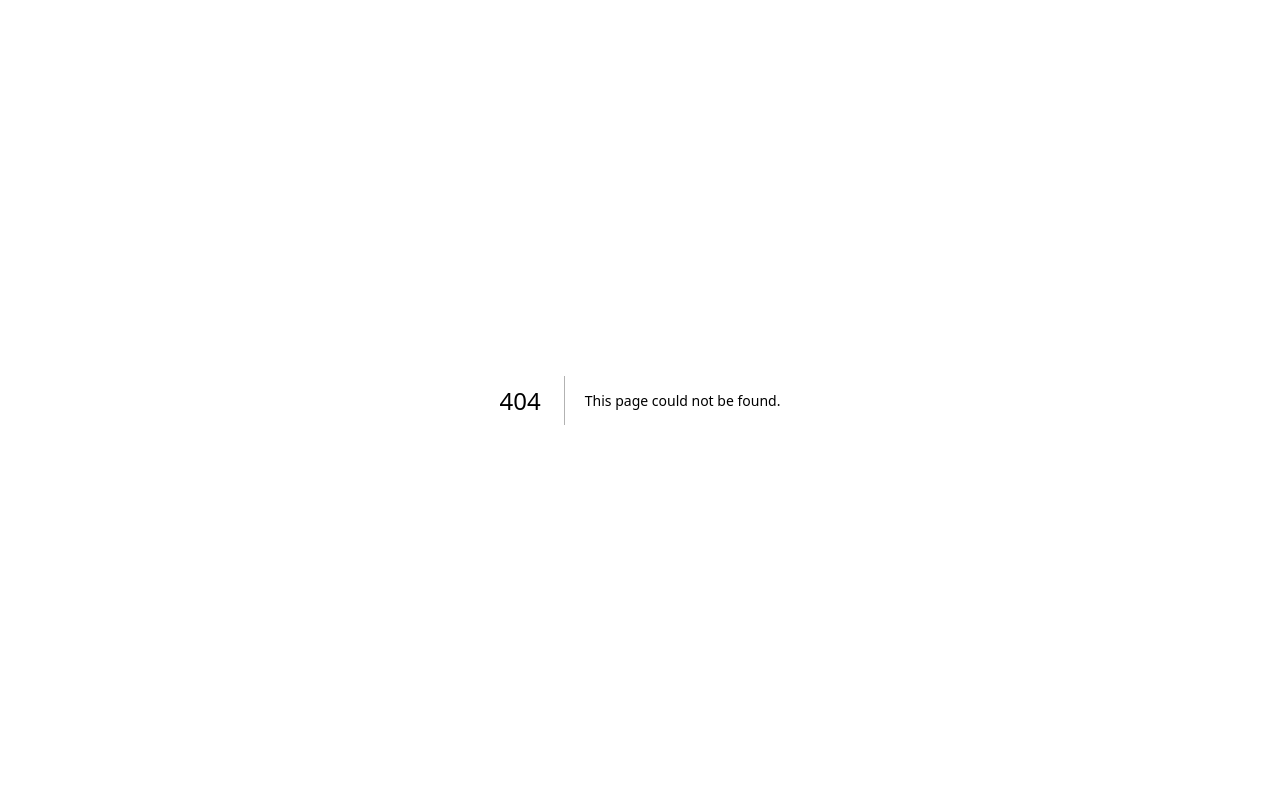
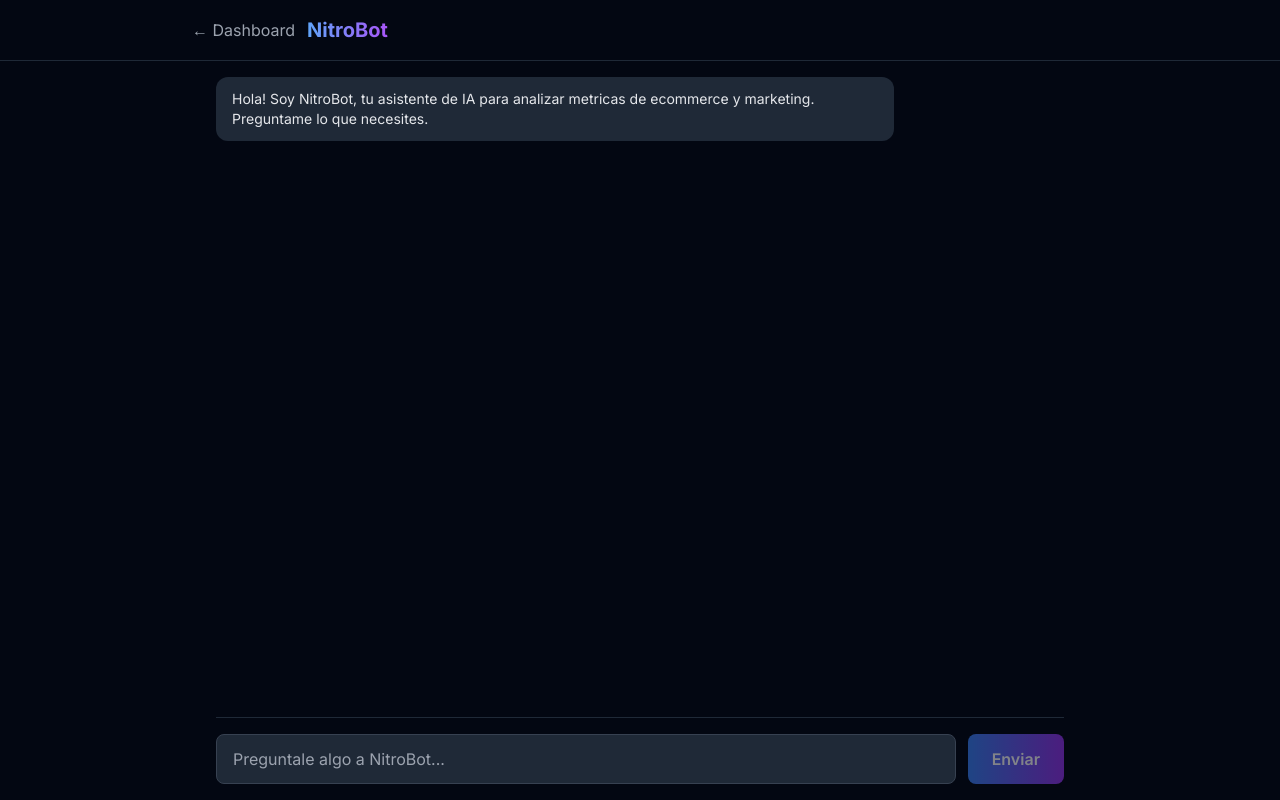
Before and after one commit to tlapidus-rgb/nitrosales, a Next.js app: page /chat in a window 1280 px wide. Before the commit this address had no page. Built offline with nearby package versions, Linux system fonts and the light colour scheme; no server answers.

Commit message:
feat: add chat page with NitroBot UI

```diff
--- /dev/null
+++ b/src/app/chat/page.tsx
@@ -0,0 +1,105 @@
+"use client";
+import { useSession } from "next-auth/react";
+import { useState, useRef, useEffect } from "react";
+
+type Message = { role: "user" | "assistant"; content: string };
+
+export default function ChatPage() {
+  const { data: session } = useSession();
+  const [messages, setMessages] = useState<Message[]>([
+    { role: "assistant", content: "Hola! Soy NitroBot, tu asistente de IA para analizar metricas de ecommerce y marketing. Preguntame lo que necesites." },
+  ]);
+  const [input, setInput] = useState("");
+  const [loading, setLoading] = useState(false);
+  const bottomRef = useRef<HTMLDivElement>(null);
+
+  useEffect(() => {
+    bottomRef.current?.scrollIntoView({ behavior: "smooth" });
+  }, [messages]);
+
+  const sendMessage = async () => {
+    if (!input.trim() || loading) return;
+    const userMsg = input.trim();
+    setInput("");
+    setMessages((prev) => [...prev, { role: "user", content: userMsg }]);
+    setLoading(true);
+
+    try {
+      const res = await fetch("/api/chat", {
+        method: "POST",
+        headers: { "Content-Type": "application/json" },
+        body: JSON.stringify({ message: userMsg }),
+      });
+      const data = await res.json();
+      setMessages((prev) => [...prev, { role: "assistant", content: data.reply || data.error || "Error desconocido" }]);
+    } catch {
+      setMessages((prev) => [...prev, { role: "assistant", content: "Error de conexion. Intenta de nuevo." }]);
+    }
+    setLoading(false);
+  };
+
+  return (
+    <div className="min-h-screen bg-gray-950 text-white flex flex-col">
+      <header className="border-b border-gray-800 px-6 py-4">
+        <div className="flex items-center justify-between max-w-4xl mx-auto">
+          <div className="flex items-center gap-3">
+            <a href="/dashboard" className="text-gray-400 hover:text-white transition">
+              &larr; Dashboard
+            </a>
+            <h1 className="text-xl font-bold bg-gradient-to-r from-blue-400 to-purple-500 bg-clip-text text-transparent">
+              NitroBot
+            </h1>
+          </div>
+          <span className="text-sm text-gray-400">{session?.user?.name}</span>
+        </div>
+      </header>
+
+      <main className="flex-1 max-w-4xl mx-auto w-full px-6 py-4 flex flex-col">
+        <div className="flex-1 overflow-y-auto space-y-4 mb-4">
+          {messages.map((msg, i) => (
+            <div key={i} className={`flex ${msg.role === "user" ? "justify-end" : "justify-start"}`}>
+              <div
+                className={`max-w-[80%] rounded-xl px-4 py-3 ${
+                  msg.role === "user"
+                    ? "bg-blue-600 text-white"
+                    : "bg-gray-800 text-gray-200"
+                }`}
+              >
+                <p className="whitespace-pre-wrap text-sm">{msg.content}</p>
+              </div>
+            </div>
+          ))}
+          {loading && (
+            <div className="flex justify-start">
+              <div className="bg-gray-800 rounded-xl px-4 py-3">
+                <p className="text-sm text-gray-400">Pensando...</p>
+              </div>
+            </div>
+          )}
+          <div ref={bottomRef} />
+        </div>
+
+        <div className="border-t border-gray-800 pt-4">
+          <div className="flex gap-3">
+            <input
+              type="text"
+              value={input}
+              onChange={(e) => setInput(e.target.value)}
+              onKeyDown={(e) => e.key === "Enter" && sendMessage()}
+              placeholder="Preguntale algo a NitroBot..."
+              className="flex-1 px-4 py-3 bg-gray-800 border border-gray-700 rounded-lg text-white focus:outline-none focus:border-blue-500"
+              disabled={loading}
+            />
+            <button
+              onClick={sendMessage}
+              disabled={loading || !input.trim()}
+              className="px-6 py-3 bg-gradient-to-r from-blue-500 to-purple-600 text-white font-semibold rounded-lg hover:opacity-90 transition disabled:opacity-50"
+            >
+              Enviar
+            </button>
+          </div>
+        </div>
+      </main>
+    </div>
+  );
+}
```
